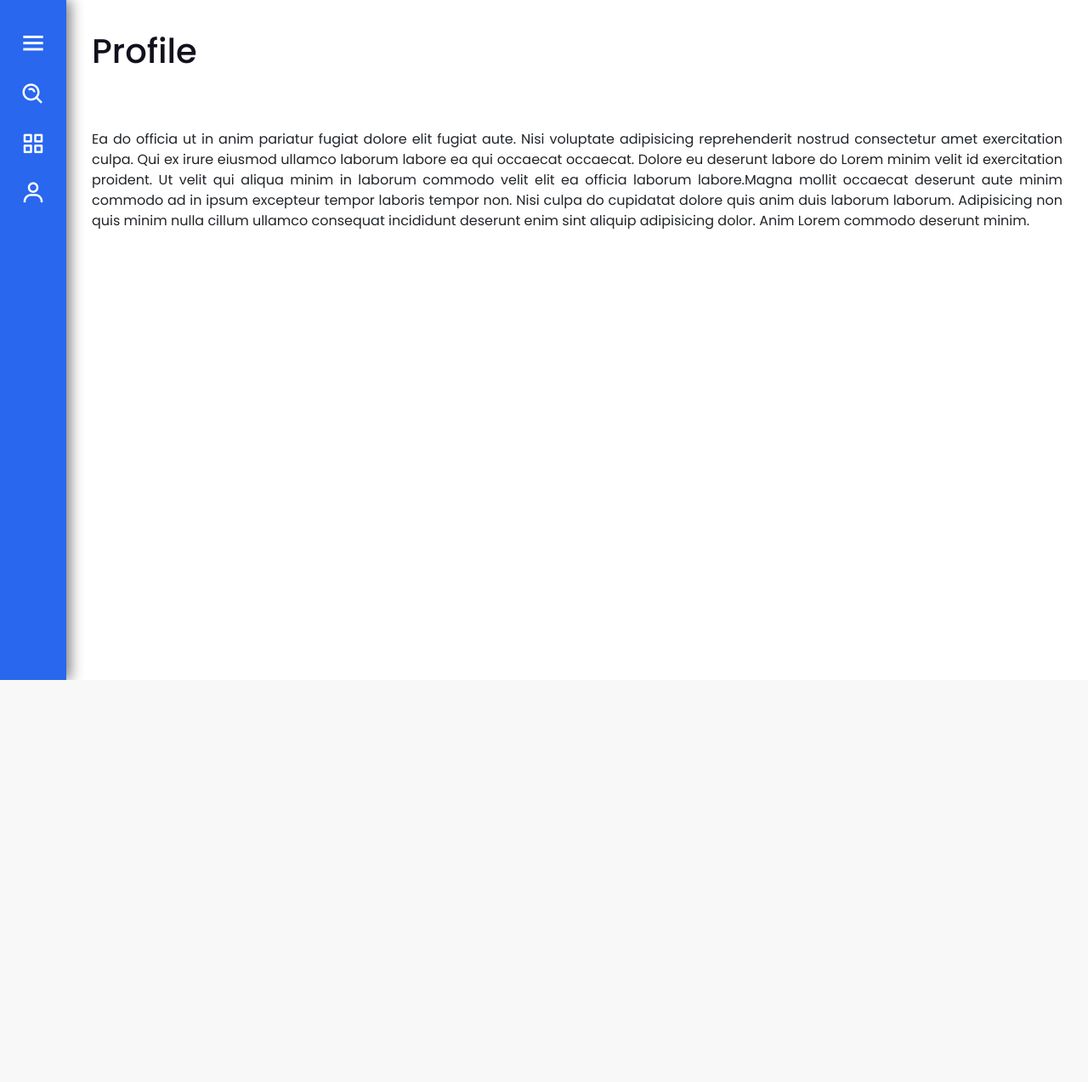
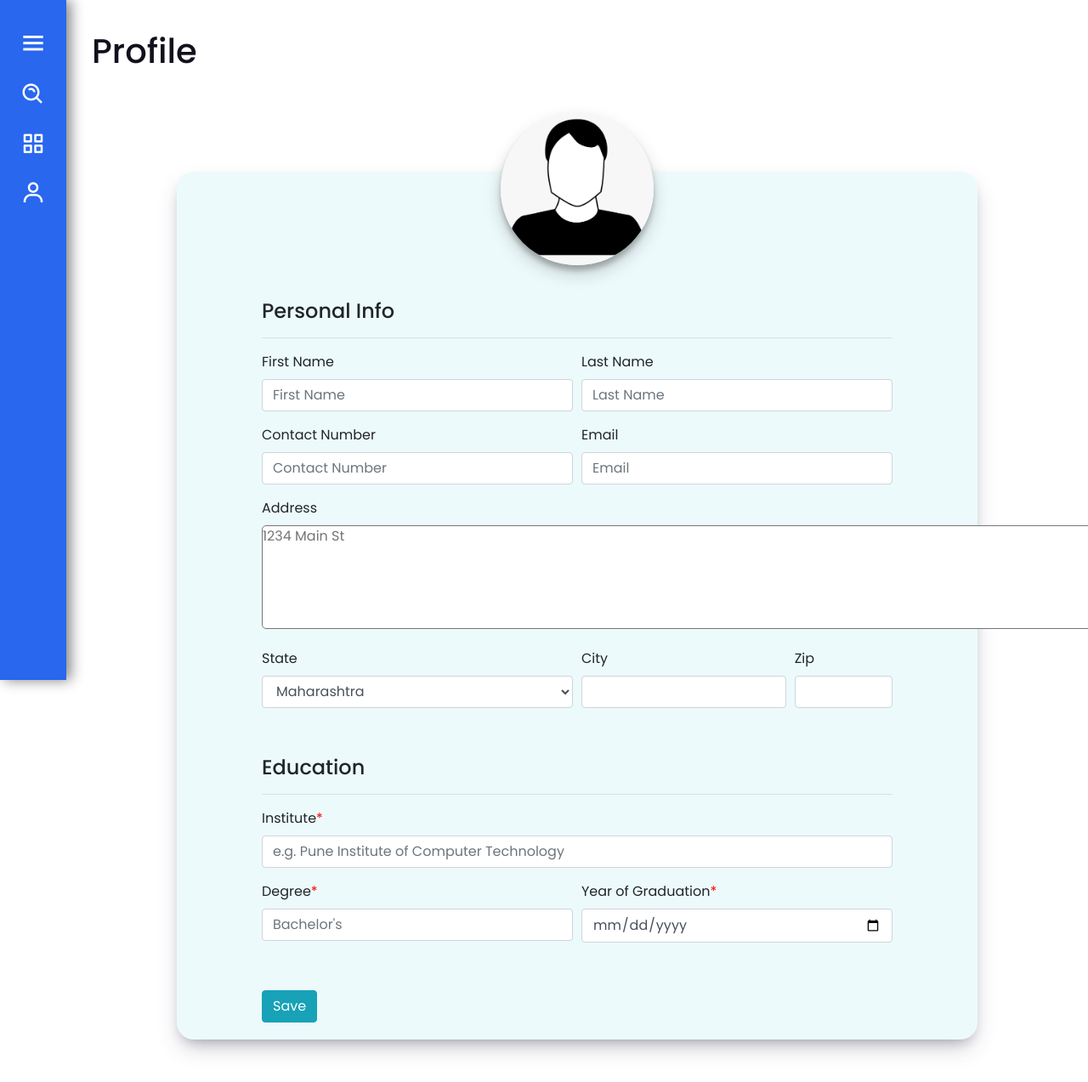
Before and after one commit to abhi-dhanraj/recruitme, a Django app: page /profile/ in a window 1280 px wide; the page is wider, and only the part inside the window is pictured. Shown: that part at 85% size. Before the commit the page ends 800 px from the top of that part, so only its background shows below. Run offline with Django 3.2, Linux system fonts and the light colour scheme; some libraries are stand-ins or nearby versions.

Commit message:
profile-template added

```diff
--- a/recruitme/login/views.py
+++ b/recruitme/login/views.py
@@ -29,7 +29,7 @@ def loginSignup(request):
             print(emailID)
             print(newPassword)
             # time to save these into mysql database
-            # form.save()
+            signup_form.save()
             return redirect('profile')  # should redirect to profile
 
         else:
--- a/recruitme/recruitme/__init__.py
+++ b/recruitme/recruitme/__init__.py
@@ -0,0 +1,3 @@
+import pymysql
+
+pymysql.install_as_MySQLdb()
--- a/recruitme/static/recruitme/css/global_base.css
+++ b/recruitme/static/recruitme/css/global_base.css
@@ -306,3 +306,37 @@
     border-right-width: 2px;
   }
 }
+/*************************************************/
+/*************************************************/
+/*************************************************/
+/*************************************************/
+/*************************************************/
+/*************************************************/
+.profileMain {
+  margin: auto 100px;
+  margin-top: 50px;
+  background-color: #edfafc;
+  outline: none;
+  border: #edfafc;
+  box-shadow: rgba(50, 50, 93, 0.25) 0px 13px 27px -5px,
+    rgba(0, 0, 0, 0.3) 0px 8px 16px -8px;
+
+  margin-bottom: 50px;
+  border-radius: 20px;
+}
+.profile-pic {
+  display: inline-block;
+  margin: auto;
+  height: 130px;
+}
+.profile-pic img {
+  position: relative;
+  bottom: 70px;
+  width: 180px;
+  height: 180px;
+  border-radius: 100px;
+  box-shadow: rgba(0, 0, 0, 0.19) 0px 10px 20px, rgba(0, 0, 0, 0.23) 0px 6px 6px;
+}
+.profileMain .card-body {
+  margin: auto 80px;
+}
--- a/recruitme/templates/recruitme/dashboardAppliedCard.html
+++ b/recruitme/templates/recruitme/dashboardAppliedCard.html
@@ -28,4 +28,4 @@
         <div class="col"  style="text-align: center;">Not selected</div>
       </div>
     </div>
-  </div>
+</div>
--- a/recruitme/templates/recruitme/profilePage.html
+++ b/recruitme/templates/recruitme/profilePage.html
@@ -10,9 +10,10 @@
     </section>
 
     <section class="content">
-      <div class="text-content">
+      <!-- <div class="text-content">
         Ea do officia ut in anim pariatur fugiat dolore elit fugiat aute. Nisi voluptate adipisicing reprehenderit nostrud consectetur amet exercitation culpa. Qui ex irure eiusmod ullamco laborum labore ea qui occaecat occaecat. Dolore eu deserunt labore do Lorem minim velit id exercitation proident. Ut velit qui aliqua minim in laborum commodo velit elit ea officia laborum labore.Magna mollit occaecat deserunt aute minim commodo ad in ipsum excepteur tempor laboris tempor non. Nisi culpa do cupidatat dolore quis anim duis laborum laborum. Adipisicing non quis minim nulla cillum ullamco consequat incididunt deserunt enim sint aliquip adipisicing dolor. Anim Lorem commodo deserunt minim.
-      </div>
+      </div> -->
+      {% include 'recruitme/profileTemplate.html'%}
     </section>
 </section>
 {% endblock %}
--- /dev/null
+++ b/recruitme/templates/recruitme/profileTemplate.html
@@ -0,0 +1,119 @@
+{% load static %}
+
+<div class="card profileMain">
+    <div class="profile-pic">
+        <img class="pic" src="{% static 'recruitme/images/profile-pic-dummy.png' %}" alt="profile-pic"/>
+    </div>
+    <div class="card-body">
+        <form>
+            <section class="personalInfo" style="margin-bottom: 40px;">
+            <h4>Personal Info</h4>
+            <hr />
+                <div class="form-row">
+                  <div class="form-group col-md-6">
+                    <label for="name">First Name</label>
+                    <input type="text" class="form-control"  placeholder="First Name">
+                  </div>
+                  <div class="form-group col-md-6">
+                    <label for="name">Last Name</label>
+                    <input type="text" class="form-control"placeholder="Last Name">
+                  </div>
+                </div>
+                <div class="form-row">
+                    <div class="form-group col-md-6">
+                      <label for="phone">Contact Number</label>
+                      <input type="tel" class="form-control" placeholder="Contact Number" maxlength="10">
+                    </div>
+                    <div class="form-group col-md-6">
+                        <label for="inputEmail4">Email</label>
+                        <input type="email" class="form-control" id="inputEmail4" placeholder="Email">
+                    </div>
+                  </div>
+
+                <div class="form-group">
+                  <label for="inputAddress">Address</label>
+                  <!-- <input type="text" class="form-control" id="inputAddress" placeholder="1234 Main St"> -->
+                    <textarea id="inputAddress" cols="99" rows="5" placeholder="1234 Main St" maxlength="254" style="outline: none; border-radius: 5px;"></textarea>
+                </div>
+                <div class="form-row">
+                  <div class="form-group col-md-6">
+                    <label for="inputState">State</label>
+                    <select id="inputState" class="form-control">
+                        <option value="Andhra Pradesh">Andhra Pradesh</option>
+                        <option value="Andaman and Nicobar Islands">Andaman and Nicobar Islands</option>
+                        <option value="Arunachal Pradesh">Arunachal Pradesh</option>
+                        <option value="Assam">Assam</option>
+                        <option value="Bihar">Bihar</option>
+                        <option value="Chandigarh">Chandigarh</option>
+                        <option value="Chhattisgarh">Chhattisgarh</option>
+                        <option value="Dadar and Nagar Haveli">Dadar and Nagar Haveli</option>
+                        <option value="Daman and Diu">Daman and Diu</option>
+                        <option value="Delhi">Delhi</option>
+                        <option value="Lakshadweep">Lakshadweep</option>
+                        <option value="Puducherry">Puducherry</option>
+                        <option value="Goa">Goa</option>
+                        <option value="Gujarat">Gujarat</option>
+                        <option value="Haryana">Haryana</option>
+                        <option value="Himachal Pradesh">Himachal Pradesh</option>
+                        <option value="Jammu and Kashmir">Jammu and Kashmir</option>
+                        <option value="Jharkhand">Jharkhand</option>
+                        <option value="Karnataka">Karnataka</option>
+                        <option value="Kerala">Kerala</option>
+                        <option value="Madhya Pradesh">Madhya Pradesh</option>
+                        <option value="Maharashtra" selected>Maharashtra</option>
+                        <option value="Manipur">Manipur</option>
+                        <option value="Meghalaya">Meghalaya</option>
+                        <option value="Mizoram">Mizoram</option>
+                        <option value="Nagaland">Nagaland</option>
+                        <option value="Odisha">Odisha</option>
+                        <option value="Punjab">Punjab</option>
+                        <option value="Rajasthan">Rajasthan</option>
+                        <option value="Sikkim">Sikkim</option>
+                        <option value="Tamil Nadu">Tamil Nadu</option>
+                        <option value="Telangana">Telangana</option>
+                        <option value="Tripura">Tripura</option>
+                        <option value="Uttar Pradesh">Uttar Pradesh</option>
+                        <option value="Uttarakhand">Uttarakhand</option>
+                        <option value="West Bengal">West Bengal</option>
+                    </select>
+                  </div>
+                  <div class="form-group col-md-4">
+                    <label for="inputCity">City</label>
+                    <input type="text" class="form-control" id="inputCity">
+                  </div>
+                  <div class="form-group col-md-2">
+                    <label for="inputZip">Zip</label>
+                    <input type="text" class="form-control" id="inputZip">
+                  </div>
+                </div>
+            </section>
+
+            <section class="Education" style="margin-bottom: 40px;">
+                <h4>Education</h4>
+                <hr />
+                <div class="form-group">
+                    <label for="inputInstitute">Institute<span style="color: red;">*<span></label>
+                        <input type="text" class="form-control" id="inputInstitute" placeholder="e.g. Pune Institute of Computer Technology" required>
+                </div>
+                <div class="form-row">
+                    <div class="form-group col-md-6">
+                    <label for="inputDegree">Degree<span style="color: red;">*<span></label>
+                        <input type="text" class="form-control" id="inputDegree" placeholder="Bachelor's" required>
+                    </div>
+                    <div class="form-group col-md-6">
+                        <label for="yearOfGraduation">Year of Graduation<span style="color: red;">*<span></span></label>
+                        <input type="date" id="yearOfGraduation" class="form-control" required>
+                        <i class="fas fa-calendar input-prefix" tabindex=0></i>
+                    </div>
+                </div>
+
+
+
+                </section>
+
+            <button type="submit" class="btn btn-info">Save</button>
+        </form>     <!-- form ends -->
+
+
+    </div>
+</div>
```
Also changed, not shown: recruitme/recruitme/settings.py (+6 -2 lines), recruitme/static/recruitme/images/profile-pic-dummy.png (added).
